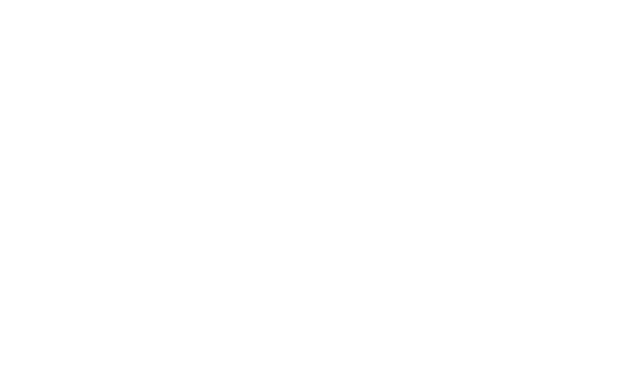
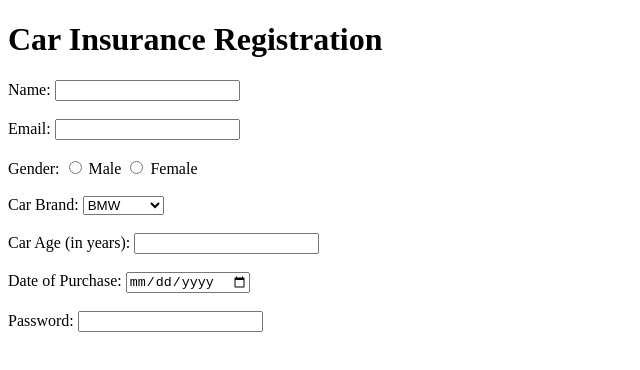
Before and after one commit to acciojob/car-insurance-form-deepanshuu18, a website: page main.html in a window 1280 px wide. Shown: the whole page, without its empty margins (0-640 px from the left). Drawn offline with Linux system fonts and the light colour scheme.

Commit message:
created a submission

```diff
--- a/main.html
+++ b/main.html
@@ -1,16 +1,54 @@
 <!DOCTYPE html>
+<html lang="en">
+<head>
+    <meta charset="UTF-8">
+    <meta name="viewport" content="width=device-width, initial-scale=1.0">
+    <title>Car Insurance Registration</title>
+</head>
+<body>
+    <h1>Car Insurance Registration</h1>
+    <form method="POST">
+        <!-- Name -->
+        <label for="name">Name:</label>
+        <input type="text" id="name" name="name" required>
+        <br><br>
 
-<html>
+        <!-- Email -->
+        <label for="email">Email:</label>
+        <input type="email" id="email" name="email" required>
+        <br><br>
 
-<head>
-	<link rel="stylesheet" href="styles.css">
-</head>
+        <!-- Gender -->
+        <label>Gender:</label>
+        <input type="radio" id="male" name="gender" value="Male" required>
+        <label for="male">Male</label>
+        <input type="radio" id="female" name="gender" value="Female" required>
+        <label for="female">Female</label>
+        <br><br>
 
-<body>
-	<!-- the entire body must be written by student -->
-    <script type="text/javascript" src="./script.js">
-</script>
+        <!-- Car Brands -->
+        <label for="cars">Car Brand:</label>
+        <select id="cars" name="cars">
+            <option value="BMW">BMW</option>
+            <option value="Audi">Audi</option>
+            <option value="Mercedes">Mercedes</option>
+        </select>
+        <br><br>
 
-</body>
+        <!-- Car Age -->
+        <label for="carage">Car Age (in years):</label>
+        <input type="number" id="carage" name="carage" required>
+        <br><br>
 
-</html>
+        <!-- Date of Purchase -->
+        <label for="dop">Date of Purchase:</label>
+        <input type="date" id="dop" name="dop" required>
+        <br><br>
+
+        <!-- Password -->
+        <label for="password">Password:</label>
+        <input type="password" id="password" name="password" required>
+        <br><br>
+
+        <!-- Submit Button -->
+        <button type="submit"
```
